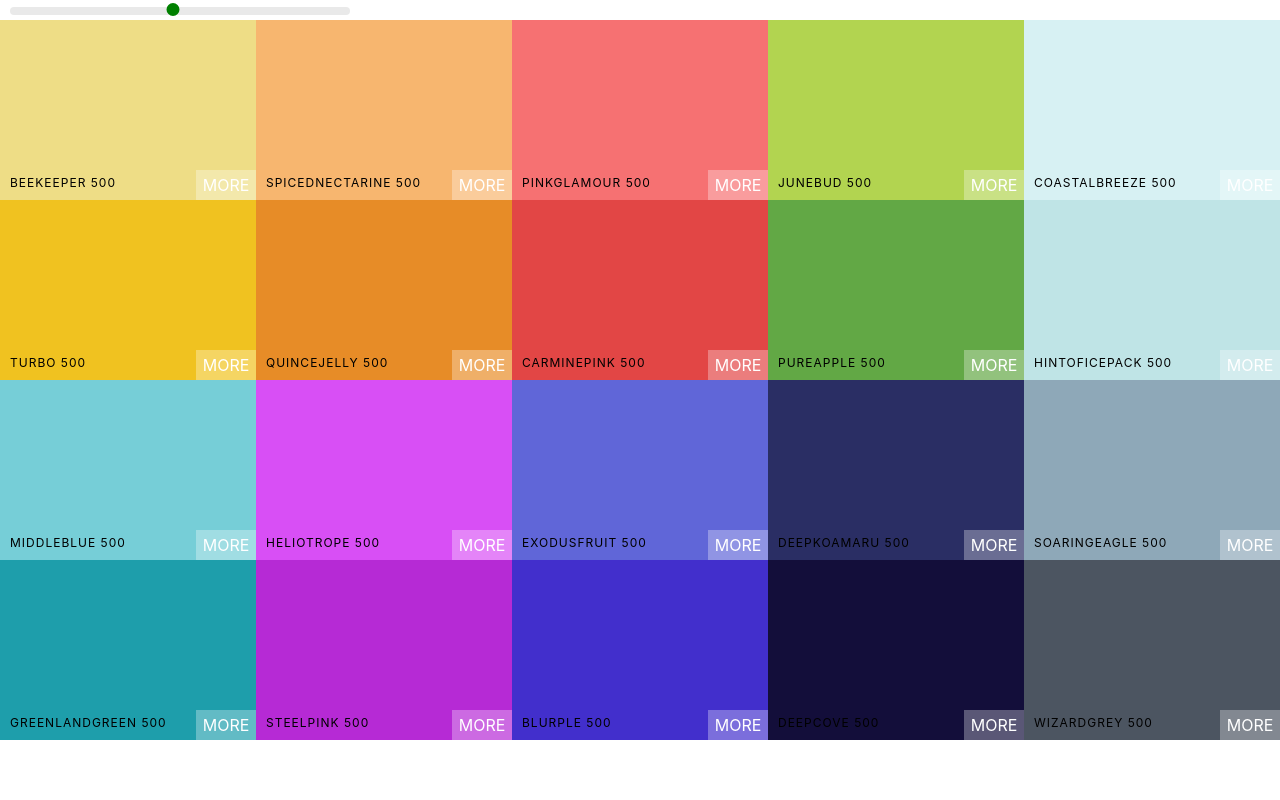
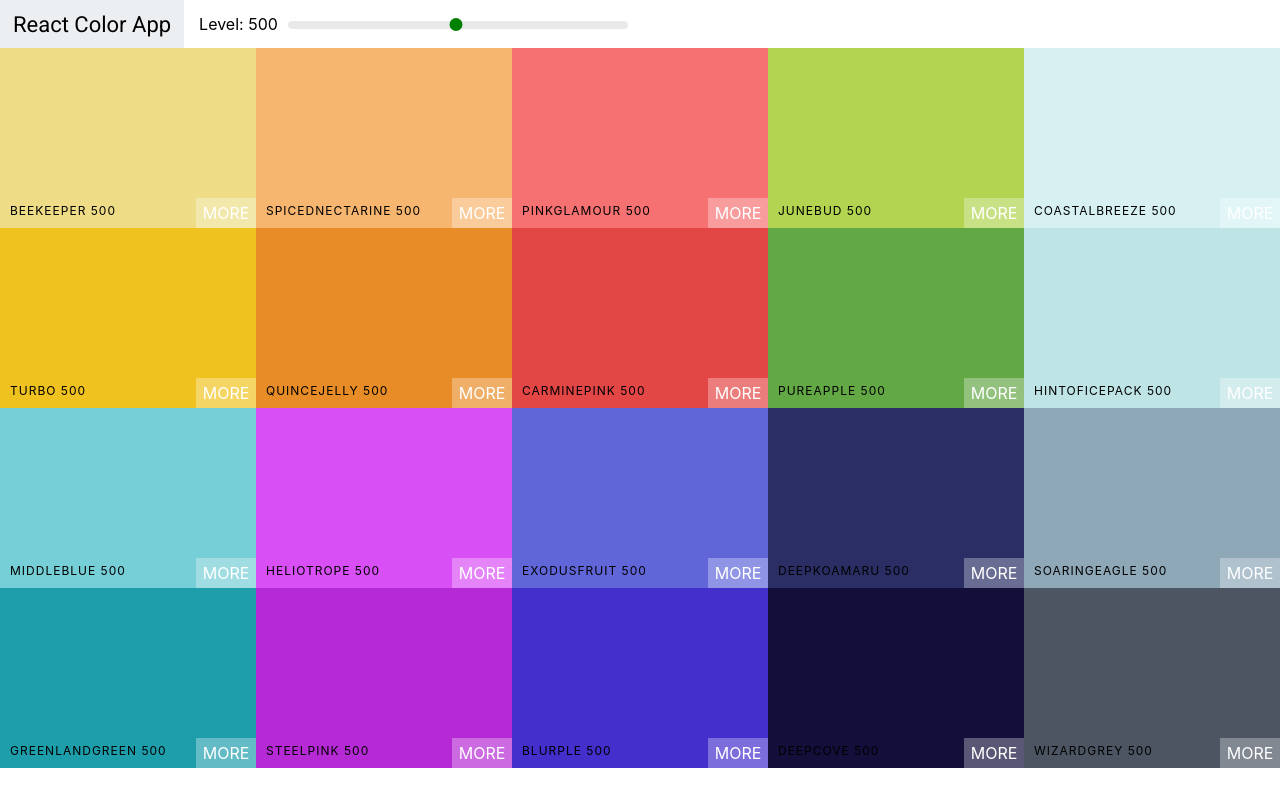
Before and after one commit to RyanEllingson/react-color-app, a React (Create React App) app: page / in a window 1280 px wide. Built offline with nearby package versions, Linux system fonts and the light colour scheme.

Commit message:
Add navbar, move color slider into navbar

```diff
--- a/public/index.html
+++ b/public/index.html
@@ -9,6 +9,7 @@
       name="description"
       content="Web site created using create-react-app"
     />
+    <link href="https://fonts.googleapis.com/css?family=Roboto:100,400,500" rel="stylesheet" />
     <link rel="apple-touch-icon" href="%PUBLIC_URL%/logo192.png" />
     <!--
       manifest.json provides metadata used when your web app is installed on a
--- /dev/null
+++ b/src/Navbar.css
@@ -0,0 +1,49 @@
+.Navbar {
+    display: flex;
+    align-items: center;
+    justify-content: flex-start;
+    height: 6vh;
+}
+
+.logo {
+    margin-right: 15px;
+    padding: 0px 13px;
+    font-size: 22px;
+    background-color: #eceff1;
+    font-family: Roboto;
+    height: 100%;
+    display: flex;
+    align-items: center;
+}
+
+.logo a {
+    text-decoration: none;
+    color: black;
+}
+
+.slider {
+    width: 340px;
+    margin: 0px 10px;
+    display: inline-block;
+}
+
+.rc-slider-track {
+    background-color: transparent!important;
+}
+
+.rc-slider-rail {
+    height: 8px!important;
+}
+
+.rc-slider-handle,
+.rc-slider-handle:hover,
+.rc-slider-handle:active,
+.rc-slider-handle:focus {
+    background-color: green!important;
+    outline: none!important;
+    border: 2px solid green!important;
+    width: 13px!important;
+    height: 13px!important;
+    margin-left: -2px!important;
+    margin-top: -3px!important;
+}
--- /dev/null
+++ b/src/Navbar.js
@@ -0,0 +1,26 @@
+import React, {Component} from "react";
+import Slider from "rc-slider";
+import "rc-slider/assets/index.css";
+import "./Navbar.css";
+
+class Navbar extends Component {
+    render() {
+        const {level, changeLevel} = this.props;
+        return (
+            <header className="Navbar">
+                <div className="logo">
+                    <a href="/">React Color App</a>
+                </div>
+                <div className="slider-container">
+                    <span>Level: {level}</span>
+                    <div className="slider">
+                        <Slider defaultValue={level} min={100} max={900} step={100} onAfterChange={changeLevel} />
+                    </div>
+                </div>
+
+            </header>
+        );
+    }
+}
+
+export default Navbar;
--- a/src/Palette.css
+++ b/src/Palette.css
@@ -5,30 +5,3 @@
 .Palette-colors {
     height: 90%;
 }
-
-.slider {
-    width: 340px;
-    margin: 0px 10px;
-    display: inline-block;
-}
-
-.rc-slider-track {
-    background-color: transparent!important;
-}
-
-.rc-slider-rail {
-    height: 8px;
-}
-
-.rc-slider-handle,
-.rc-slider-handle:hover,
-.rc-slider-handle:active,
-.rc-slider-handle:focus {
-    background-color: green!important;
-    outline: none!important;
-    border: 2px solid green!important;
-    width: 13px!important;
-    height: 13px!important;
-    margin-left: -7px!important;
-    margin-top: -4px!important;
-}
--- a/src/Palette.js
+++ b/src/Palette.js
@@ -1,8 +1,8 @@
 import React, {Component} from "react";
 import ColorBox from "./ColorBox";
-import "rc-slider/assets/index.css";
+import Navbar from "./Navbar";
 import "./Palette.css";
-import Slider from "rc-slider";
+
 
 class Palette extends Component {
     constructor(props) {
@@ -23,10 +23,7 @@ class Palette extends Component {
         });
         return (
             <div className="Palette">
-                <div className="slider">
-                    <Slider defaultValue={level} min={100} max={900} step={100} onAfterChange={this.changeLevel} />
-                </div>
-                {/* Navbar */}
+                <Navbar level={level} changeLevel={this.changeLevel} />
                 <div className="Palette-colors">
                     {colorBoxes}
                 </div>
```
